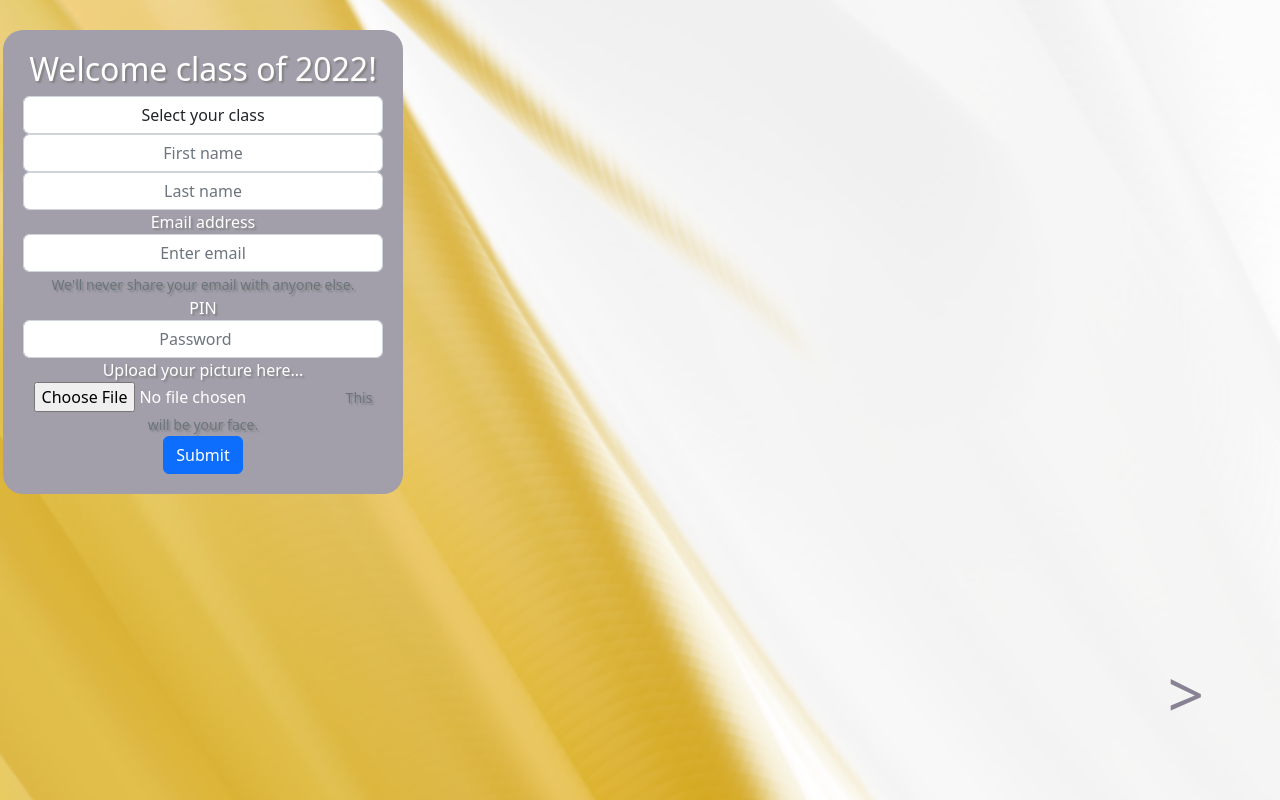
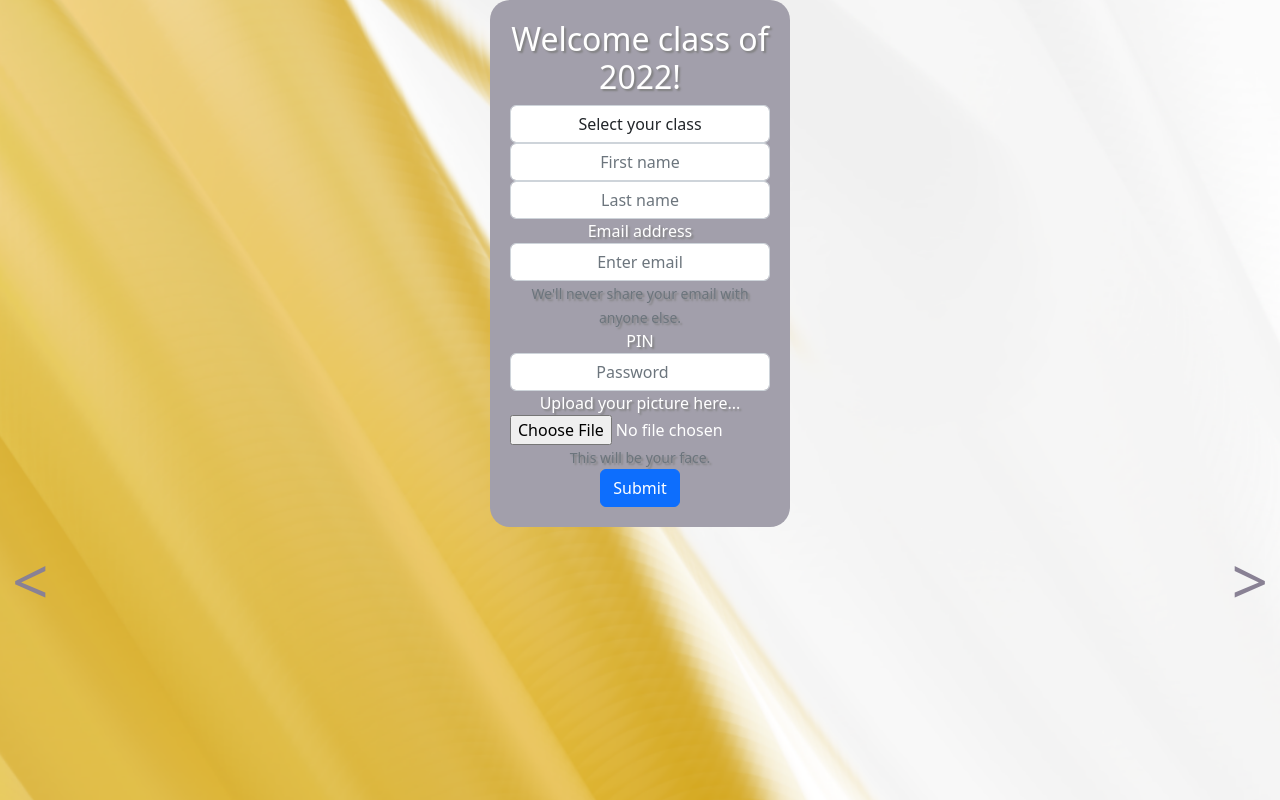
Before and after one commit to EmilyK-G/EmilyK-G-booksigningapp-client.github.io, a React (Create React App) app: page / in a window 1280 px wide. Built offline with nearby package versions, Linux system fonts and the light colour scheme.

Commit message:
styling changes

```diff
--- a/src/components/NavBtn/LoginModal.jsx
+++ b/src/components/NavBtn/LoginModal.jsx
@@ -8,7 +8,7 @@ import './LoginModal.css';
 const LoginModal = () => {
 
     const {userSelected, setUserSelected} = useUserContext();
-    const {login, error, isLoading} = useLogin()
+    const {login, error, isLoading} = useLogin();
 
     const [isCorrect, setIsCorrect] = useState(false);
     const [isInvalid, setIsInvalid] = useState(true);
--- /dev/null
+++ b/src/components/NavBtn/MyButton.jsx
@@ -0,0 +1,19 @@
+import Button from 'react-bootstrap/Button';
+import { Outlet, Link } from "react-router-dom";
+
+function MyButton(props) {
+  return (
+    <>
+    <Button
+      variant='default'
+      className='nav_btn_style' >
+        <Link
+          to={props.linkTo}
+          className='nav_link_style'>{props.sign}</Link>
+    </Button>
+    <Outlet />
+    </>
+  )
+}
+
+export default MyButton
--- a/src/components/NavBtn/NavBtn.css
+++ b/src/components/NavBtn/NavBtn.css
@@ -10,12 +10,8 @@ a {
 a:hover {
   color: indigo;
 }
-.prev_btn_container_style {
-  position: fixed;
-  top: 80%;
-  left: 5%;
-  padding: 0;
-  z-index: 10;
+.my_btn_div{
+  width: -webkit-fill-available;
 }
 .nav_btn_style {
   background-color: transparent;
@@ -23,14 +19,3 @@ a:hover {
   font-size: 4rem;
   z-index: 10;
 }
-.next_btn_container_style {
-    position: fixed;
-    top: 80%;
-    right: 5%;
-    padding: 0;
-    z-index: 10;
-  }
-
-.btn_dissapear {
-  display: none;
-}
--- a/src/components/NavBtn/NavBtn.jsx
+++ b/src/components/NavBtn/NavBtn.jsx
@@ -1,42 +1,24 @@
 import React, { useContext } from 'react';
-import { UserContext } from '../../contexts/UserContext';
+import { useUserContext } from '../../Hooks/UserContextHook';
 import { NavigationContext } from '../../contexts/NavigationContext';
-import { Outlet, Link } from "react-router-dom";
 import Welcome from '../Welcome/Welcome';
 import LoginModal from './LoginModal';
-import Button from 'react-bootstrap/Button';
+import MyButton from './MyButton';
 import './NavBtn.css';
 
 function NavBtn() {
-  const { userSelected } = useContext( UserContext );
-  const {hideNextBtn, hidePrevBtn, nextPage, prevPage, pathname} = useContext( NavigationContext );
+  const { userSelected } = useUserContext();
+  const {nextPage, prevPage, pathname} = useContext( NavigationContext );
 
   return (
-    <>  {pathname === '/' && <Welcome />}
-        <div className='prev_btn_container_style d-flex align-items-end' >
-          <LoginModal userSelected={userSelected}/>
-          {!hidePrevBtn && <Button
-            variant='default'
-            className='nav_btn_style' >
-              <Link
-                to={prevPage}
-                className='nav_link_style'
-                onClick={
-                  console.log('on ', pathname, 'coming from ', prevPage, 'and going to ', nextPage)
-                }>{`<`}</Link>
-          </Button>}
+    <div className='d-flex flex-column align-items-center'>
+        {pathname === '/' && <Welcome />}
+        <LoginModal userSelected={userSelected}/>
+        <div className='d-flex justify-content-between my_btn_div'>
+            <MyButton linkTo={prevPage} sign={'<'}/>
+            <MyButton linkTo={nextPage} sign={'>'}/>
         </div>
-        <div className='next_btn_container_style d-flex align-items-end' >
-          {!hideNextBtn && <Button
-            variant='default'
-            className='nav_btn_style' >
-              <Link
-                to={nextPage}
-                className='nav_link_style'>{`>`}</Link>
-          </Button>}
-        </div>
-        <Outlet />
-    </>
+    </div>
   )
 }
 
--- a/src/components/Welcome/Welcome.css
+++ b/src/components/Welcome/Welcome.css
@@ -1,8 +1,6 @@
 .welcome_content{
-    position: relative;
-    width: 50vh;
+    width: 300px;
     padding: 20px;
-    margin: 30px 3px 0 3px;
     background: #a29fab;
     text-shadow: 2px 2px 2px grey;
     color: white;
--- a/src/contexts/NavigationContext.jsx
+++ b/src/contexts/NavigationContext.jsx
@@ -1,56 +1,47 @@
-import { useState, useEffect, createContext, useContext } from 'react';
-import { SignatureContext } from './SignatureContext';
+import { useState, useEffect, createContext } from 'react';
+import { useSignatureContext } from '../Hooks/SignatureContextHook';
+import { useUserContext } from '../Hooks/UserContextHook';
 import { useLocation } from "react-router-dom";
+import { set } from 'date-fns';
 
 const NavigationContext = createContext();
 
 const NavigationContextProvider = ({children})=> {
-    const { signing, setSigning } = useContext( SignatureContext );
-    const [nextPage, setNextPage] = useState('/');
+    const { user } = useUserContext();
+    const [nextPage, setNextPage] = useState('/users');
     const [prevPage, setPrevPage] = useState('/');
-    const [hidePrevBtn, setHidePrevBtn] = useState(false);
-    const [hideNextBtn, setHideNextBtn] = useState(false);
+    const [exitBtn, setExitBtn] = useState(false)
 
     const location = useLocation();
     const pathname = location.pathname;
-    const onPalsBook = signing.Name;
 
-    useEffect(() => {
-        if(pathname === '/'){
-            setHidePrevBtn(true);
-            setHideNextBtn(false);
-            setNextPage('/users')
+    useEffect(()=>{
+        const setPages = async()=>{
+            switch(pathname){
+                case '/':
+                    setNextPage('/users')
+                    break;
+
+                case '/users':
+                    setPrevPage('/')
+                    break;
+
+                case '/dashboard':
+                    setNextPage('/books')
+                    break;
+
+                case '/books':
+                    setPrevPage('/dashboard')
+                    break;
+
+                default:
+                    setExitBtn(true)
+            }
         }
-        if(pathname === '/users'){
-            setHidePrevBtn(false);
-            setHideNextBtn(true);
-            setPrevPage('/')
-        }
-        if(pathname === '/dashboard'){
-            setHidePrevBtn(true);
-            setHideNextBtn(false);
-            setNextPage('/books')
-        }
-        if(pathname === '/books'){
-            setTimeout(()=>{
-            setSigning({}) //HERE
-            }, 300)
-            setHideNextBtn(true);
-            setHidePrevBtn(false);
-            setPrevPage('/dashboard');
-        }
-        if(pathname === '/my-book'){
-            setPrevPage('/books');
-        }
-        if(onPalsBook) {
-            setPrevPage('/books');
-        }
-        console.log("this is one nav-context render")
-
-    }, [pathname, setSigning, onPalsBook])
-
+        setPages()
+    },[pathname])
     return (
-        <NavigationContext.Provider value={{hideNextBtn, hidePrevBtn, nextPage, prevPage, pathname}}>
+        <NavigationContext.Provider value={{nextPage, prevPage, pathname}}>
             {children}
         </NavigationContext.Provider>
         )
```
